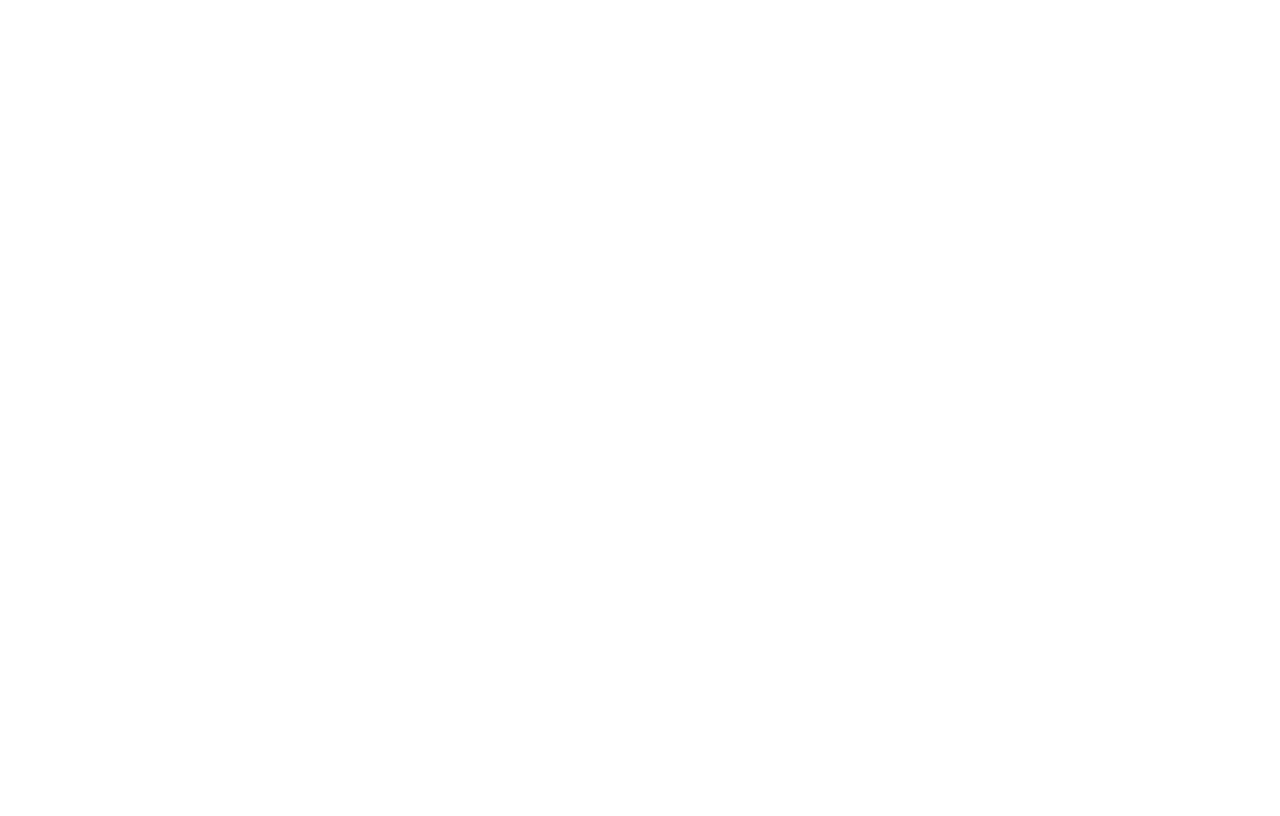
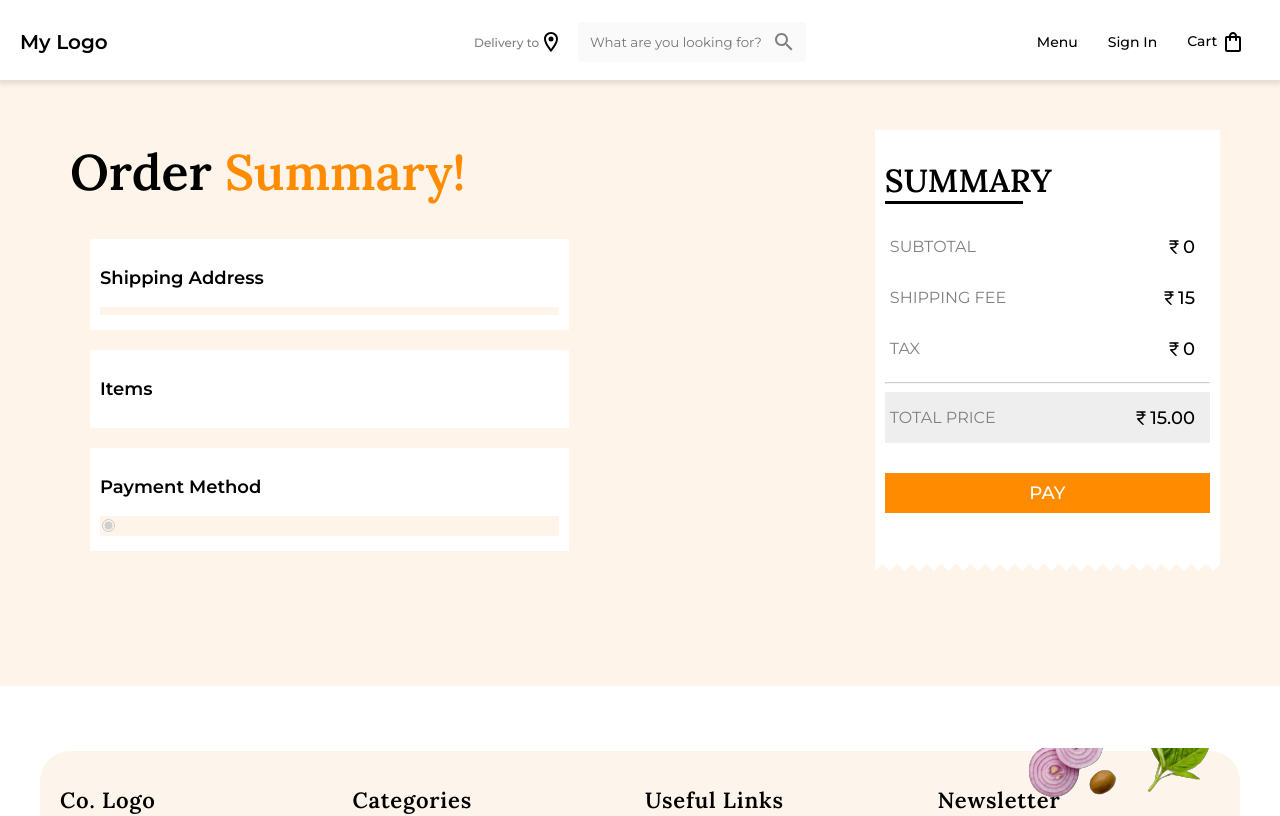
Before and after one commit to Rishik04/ecommerce, a React (Create React App) app: page /order in a window 1280 px wide. Before the commit this address had no page. Shown: the top 816 px of the page. Built offline with nearby package versions, Linux system fonts and the light colour scheme.

Commit message:
added the order page

```diff
--- a/src/App.js
+++ b/src/App.js
@@ -7,6 +7,7 @@
 import Profile from "./pages/Profile";
 import Payment from "./pages/Payment";
 import Shipping from "./pages/Shipping";
+import Order from "./pages/Order";
 
 function App() {
   return (
@@ -21,6 +22,7 @@
           <Route path="/profile/*" exact element={<Profile />} />
           <Route path="/payment" exact element={<Payment />} />
           <Route path="/shipping" exact element={<Shipping />} />
+          <Route path="/order" exact element={<Order />} />
         </Routes>
       </BrowserRouter>
     </div>
--- a/src/components/Navbar.js
+++ b/src/components/Navbar.js
@@ -61,10 +61,10 @@
   box-shadow: 0 2px 5px 2px rgba(0, 0, 0, 0.1);
   background-color: white;
   font-family: "Montserrat";
-  margin-bottom: 10px;
   position: fixed;
   width: 100%;
   z-index: 1000;
+  top: 0;
 `;
 
 const Wrapper = styled.div`
--- a/src/components/PriceSideBar.js
+++ b/src/components/PriceSideBar.js
@@ -17,6 +17,7 @@
     Math.round(((Total + shipping + tax) * Math.pow(10, 2)).toFixed(1)) /
     Math.pow(10, 2)
   ).toFixed(2);
+
 
   return (
     <Container>
--- /dev/null
+++ b/src/pages/Order.js
@@ -0,0 +1,178 @@
+import React from "react";
+import Navbar from "../components/Navbar";
+import Footer from "../components/Footer";
+import styled from "styled-components";
+import { useSelector } from "react-redux";
+import PriceSideBar from "../components/PriceSideBar";
+import { CurrencyRupeeOutlined } from "@mui/icons-material";
+
+const Order = () => {
+  const cart = useSelector((state) => state.carts?.cartItems);
+
+  const total = cart.reduce((x, y) => x + y.price * y.qty, 0);
+
+  const selectedAddress = useSelector((state) => state.address.selectedAddress);
+  const cartItems = useSelector((state) => state.carts.cartItems);
+  const paymentMethod = useSelector((state) => state.order?.paymentMethod);
+  return (
+    <>
+      <Navbar />
+
+      <Container>
+        <Wrapper>
+          <Orders>
+            <OrderHeader>
+              <Title>
+                Order
+                <span style={{ color: "darkorange" }}> Summary!</span>
+              </Title>
+            </OrderHeader>
+
+            <Card>
+              <OrderSummary>
+                <SubTitle>Shipping Address</SubTitle>
+                <AddressInfo>
+                  <ProductInfo>
+                    <Street>{selectedAddress.building}</Street>
+                    <Street>{selectedAddress.street}</Street>
+                    <Street>{selectedAddress.area}</Street>
+                    <Street>{selectedAddress.city}</Street>
+                    <Street>{selectedAddress.pin}</Street>
+                    <Street>{selectedAddress.state}</Street>
+                  </ProductInfo>
+                </AddressInfo>
+              </OrderSummary>
+
+              <OrderSummary>
+                <SubTitle>Items</SubTitle>
+                {cart.map((item) => (
+                  <AddressInfo>
+                    <ProductImage>
+                      <Image src={item.img} />
+                    </ProductImage>
+                    <ProductInfo>
+                      <Street style={{fontSize: 18}}>{item.title}</Street>
+                      <Street>{item.category}</Street>
+                      <Street style={{display: "flex", alignItems: "center"}}><CurrencyRupeeOutlined style={{fontSize: 16}}/> {item.price}/-</Street>
+                      <Street>{item.qty}</Street>
+                      <Street>{item.type}</Street>
+                    </ProductInfo>
+                  </AddressInfo>
+                ))}
+              </OrderSummary>
+
+              <OrderSummary>
+                <SubTitle>Payment Method</SubTitle>
+                <AddressInfo>
+                  <ProductInfo>
+                    <Input type="radio" checked disabled/>
+                  </ProductInfo>
+                  <Street>{paymentMethod}</Street>
+                </AddressInfo>
+              </OrderSummary>
+            </Card>
+          </Orders>
+          <PriceSideBar pathName={"/order"} button={"PAY"} Total={total} />
+        </Wrapper>
+      </Container>
+
+      <Footer />
+    </>
+  );
+};
+
+export default Order;
+
+const Container = styled.div`
+  background: #fef4ea;
+  display: flex;
+  justify-content: center;
+  align-items: center;
+  padding: 60px;
+  margin-top: 10px;
+`;
+const Wrapper = styled.div`
+  padding: 30px 0;
+  display: flex;
+  width: 100%;
+  gap: 10px;
+  margin-top: 30px;
+  height: 100%;
+`;
+const OrderHeader = styled.div``;
+const Orders = styled.div`
+  width: 100vw;
+  margin: 10px;
+  height: 100%;
+`;
+
+const Card = styled.div`
+  display: flex;
+  flex-direction: column;
+  justify-content: center;
+  align-items: start;
+  padding: 10px;
+  margin: 15px 0;
+`;
+
+const OrderSummary = styled.div`
+  padding: 10px;
+  align-items: center;
+  width: 60%;
+  margin: 10px;
+  background: #fff;
+`;
+const Title = styled.h1`
+  font-size: 50px;
+  margin: 0;
+`;
+
+const Input = styled.input`
+  margin: auto 2px;
+`;
+const Label = styled.label`
+  font-family: "Montserrat";
+  font-size: 16px;
+  font-weight: 600;
+  margin: 5px;
+`;
+
+const Left = styled.div`
+  display: flex;
+  align-items: center;
+`;
+
+const Right = styled.div``;
+
+const Image = styled.img`
+  width: 80px;
+  // height: 100%;
+`;
+const ImageContainer = styled.div`
+  height: 100%;
+  width: 100px;
+`;
+
+const SubTitle = styled.h3`
+  font-family: "Montserrat";
+  font-size: 18px;
+`;
+
+const AddressInfo = styled.div`
+  display: flex;
+  justify-content: space-between;
+  background: #fef4ea;
+  align-items: center;
+  margin: 5px 0;
+  width: 100%
+`;
+const Street = styled.p`
+  margin: 8px;
+  font-family: "Montserrat";
+  font-weight: 500;
+  color: gray;
+  font-size: 15px;
+`;
+
+const ProductImage = styled.div`flex: 1`;
+const ProductInfo = styled.div`flex: 1`;
--- a/src/pages/Payment.js
+++ b/src/pages/Payment.js
@@ -5,17 +5,15 @@
 import { CurrencyRupeeOutlined } from "@mui/icons-material";
 import Address from "../components/ProfileComponents/Address";
 import PriceSideBar from "../components/PriceSideBar";
-import { useSelector } from "react-redux";
+import { useDispatch, useSelector } from "react-redux";
+import { addPayment } from "../redux/actions/orders";
 
 const Payment = () => {
-  const [active, setActive] = useState("");
+
+  const dispatch = useDispatch();
 
   const selectPayment = (data) => {
-    if (data.target.value === "cod") {
-      setActive("cod");
-    } else if (data.target.value === "razorpay") {
-      setActive("razorpay");
-    }
+    dispatch(addPayment(data.target.value))
   };
   const cart = useSelector((state) => state.carts?.cartItems);
 
@@ -40,7 +38,7 @@
                   <Input
                     type="radio"
                     name="payment"
-                    value={"razorpay"}
+                    value={"RAZORPAY"}
                     onClick={(e) => selectPayment(e)}
                   />
                   <Label>RAZORPAY</Label>
@@ -56,7 +54,7 @@
                   <Input
                     type="radio"
                     name="payment"
-                    value={"cod"}
+                    value={"COD"}
                     onClick={(e) => selectPayment(e)}
                   />
                   <Label>CASH ON DELIVERY</Label>
@@ -93,7 +91,6 @@
   width: 100%;
   gap: 10px;
 `;
-const PaymentDetails = styled.div``;
 const PaymentHeader = styled.div``;
 const PaymentMethods = styled.div`
   width: 100vw;
@@ -124,11 +121,6 @@
   font-size: 50px;
   margin: 0;
 `;
-const SubTitle = styled.h3`
-  font-size: 25px;
-  display: flex;
-  align-items: center;
-`;
 
 const Input = styled.input`
   margin: auto 2px;
--- /dev/null
+++ b/src/redux/actions/orders.js
@@ -0,0 +1,7 @@
+import { ADD_PAYMENT_REQUEST, ADD_PAYMENT_SUCCESS } from "./types";
+
+
+export const addPayment = (payment) => async (dispatch)=>{
+    dispatch({type: ADD_PAYMENT_REQUEST, payload:{}})
+    dispatch({type: ADD_PAYMENT_SUCCESS, payload:payment})
+}
--- a/src/redux/actions/types.js
+++ b/src/redux/actions/types.js
@@ -20,3 +20,5 @@
 export const GET_ADDRESS_ERROR = "GET_ADDRESS_ERROR";
 export const SELECT_ADDRESS_REQUEST = "SELECT_ADDRESS_REQUEST";
 export const SELECT_ADDRESS_SUCCESS = "SELECT_ADDRESS_SUCCESS";
+export const ADD_PAYMENT_REQUEST = "ADD_PAYMENT_REQUEST";
+export const ADD_PAYMENT_SUCCESS = "ADD_PAYMENT_SUCCESS";
--- a/src/redux/reducers/index.js
+++ b/src/redux/reducers/index.js
@@ -5,12 +5,14 @@
 import { cartReducer } from './cartReducers';
 import { userReducer } from './userReducer';
 import { addressReducer } from './addressReducer';
+import { orderReducer } from './ordersReducer';
 
 const rootReducer = combineReducers({
     products: productsReducer,
     carts: cartReducer,
     users: userReducer,
     address: addressReducer,
+    order: orderReducer
 },)
 
 export default rootReducer;
--- /dev/null
+++ b/src/redux/reducers/ordersReducer.js
@@ -0,0 +1,12 @@
+import { ADD_PAYMENT_REQUEST, ADD_PAYMENT_SUCCESS } from "../actions/types";
+
+export const orderReducer = (state = {loading: false}, action)=>{
+
+    switch(action.type){
+
+        case ADD_PAYMENT_REQUEST: return {...state, loading:true};
+        case ADD_PAYMENT_SUCCESS : return {...state, loading: false, paymentMethod: action.payload}
+
+        default: return state;
+    }
+}
```
